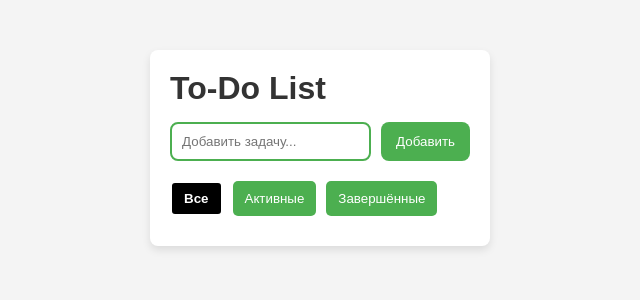
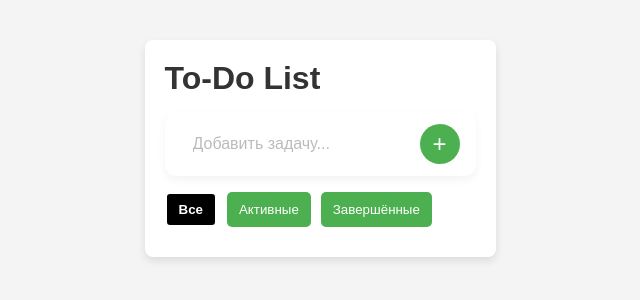
Before and after one commit to DaurenR/todo-app, a React (Vite) app: page / in a window 1280 px wide. Shown: the part 252-552 px from the top of the page, without its empty margins (320-960 px from the left). Built offline with nearby package versions, Linux system fonts and the light colour scheme.

Commit message:
redes input

```diff
--- a/src/components/TodoInput.tsx
+++ b/src/components/TodoInput.tsx
@@ -20,9 +20,11 @@ const TodoInput: React.FC<TodoInputProps> = ({ onAdd }) => {
         type="text"
         value={text}
         onChange={(e) => setText(e.target.value)}
+        onKeyDown={(e) => e.key === 'Enter' && handleAdd()}
         placeholder="Добавить задачу..."
+        className={styles.input}
       />
-      <button onClick={handleAdd}>Добавить</button>
+      <button onClick={handleAdd} className={styles.addButton}>+</button>
     </div>
   )
 }
--- a/src/styles/TodoInput.module.scss
+++ b/src/styles/TodoInput.module.scss
@@ -1,29 +1,39 @@
-@use './variables' as *;
-
 .inputContainer {
   display: flex;
-  gap: 10px;
-  margin-bottom: 20px;
+  align-items: center;
+  background: #fff;
+  padding: 12px 16px;
+  border-radius: 12px;
+  box-shadow: 0px 4px 10px rgba(0, 0, 0, 0.05);
+  margin-bottom: 16px;
+}
 
-  input {
-    flex: 1;
-    padding: 10px;
-    border: 2px solid var(--primary-color);
-    border-radius: var(--border-radius);
-    outline: none;
-  }
+.input {
+  flex: 1;
+  font-size: 16px;
+  padding: 8px 12px;
+  border: none;
+  outline: none;
+  color: #333;
+}
 
-  button {
-    background-color: var(--primary-color);
-    color: white;
-    border: none;
-    padding: 10px 15px;
-    border-radius: var(--border-radius);
-    cursor: pointer;
-    transition: background 0.3s;
+.input::placeholder {
+  color: #bbb;
+}
 
-    &:hover {
-      background-color: var(--secondary-color);
-    }
-  }
+.addButton {
+  width: 40px;
+  height: 40px;
+  background: #4caf50;
+  color: white;
+  font-size: 24px;
+  border: none;
+  border-radius: 50%;
+  cursor: pointer;
+  margin-left: 8px;
+  transition: background 0.2s ease;
 }
+
+.addButton:hover {
+  background: #45a049;
+}
```
